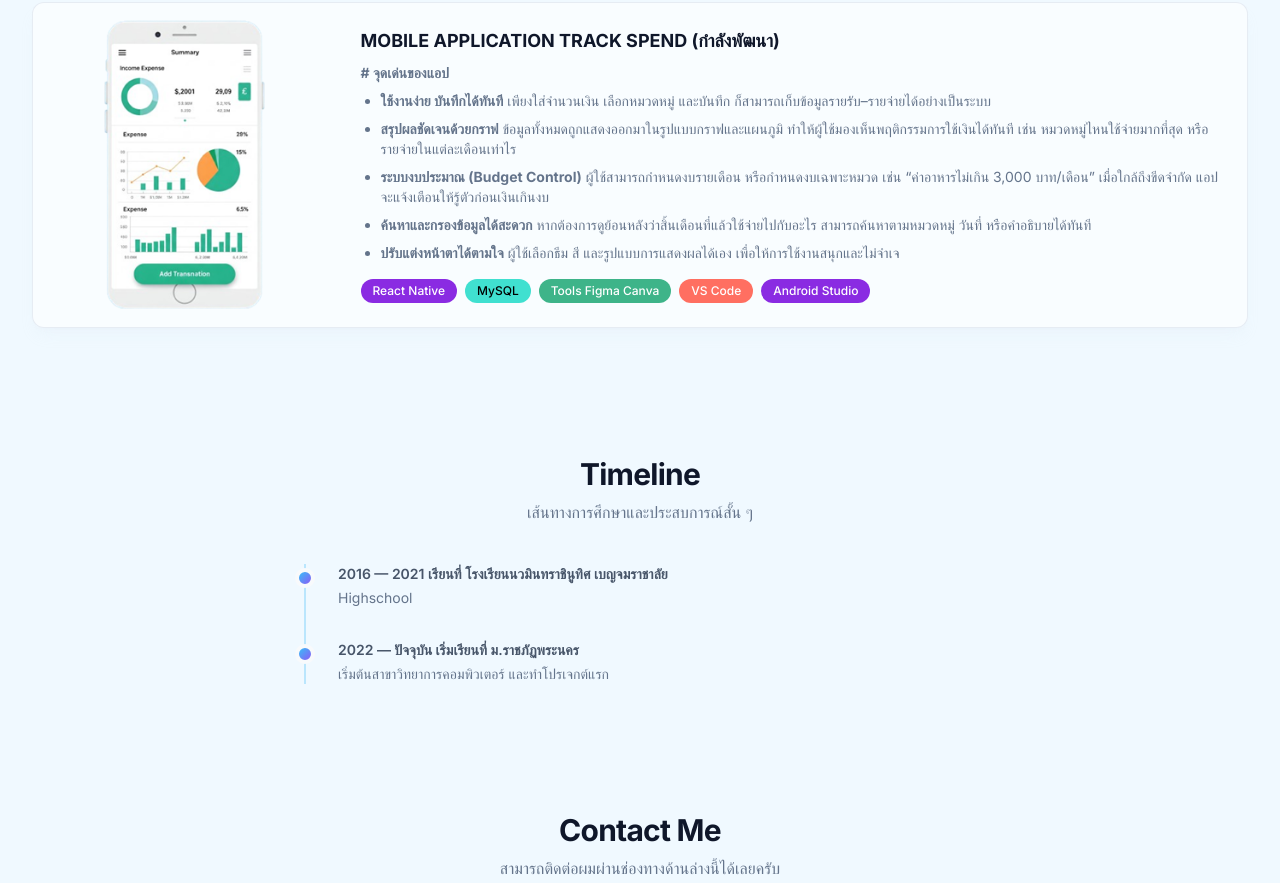
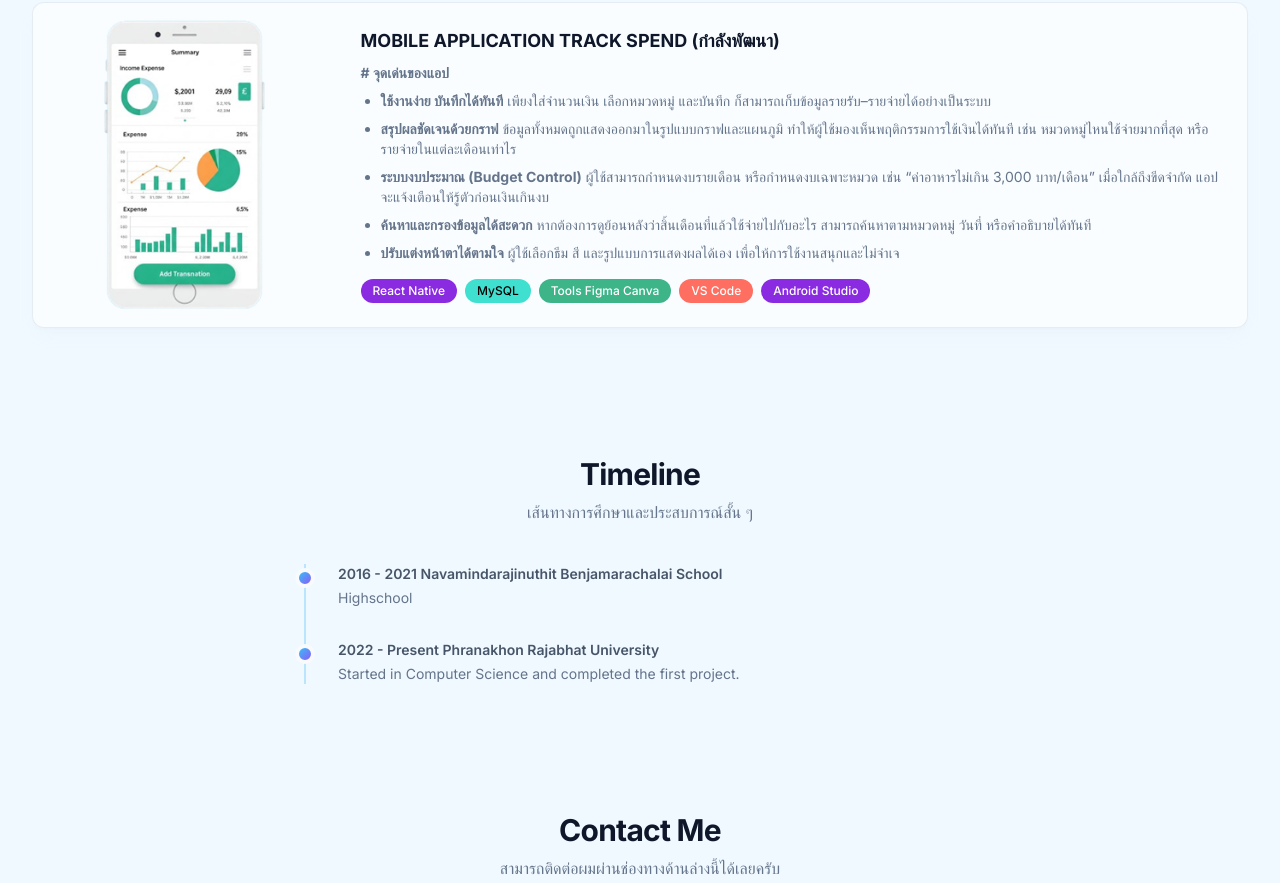
Before and after one commit to Wattana65101/portfolio, a plain HTML site: page index.html in a window 1280 px wide. Shown: the part 2570-3453 px from the top of the page. Drawn offline with nearby package versions, Linux system fonts and the light colour scheme.

Commit message:
index.html

```diff
--- a/index.html
+++ b/index.html
@@ -201,7 +201,7 @@
     <div class="reveal grid grid-cols-1 md:grid-cols-2 gap-2 items-center">
 
         <div class="w-64 h-64 lg:w-80 lg:h-80 mx-auto">
-            <img src="IMG_2634.jpg" alt="Wattana Manangam Profile Picture" class="rounded-full w-full h-full object-cover shadow-lg border-4 border-slate-200 dark:border-slate-700 transform hover:scale-105 transition-transform duration-300">
+            <img src="รูปหล่อ.jpg" alt="Wattana Manangam Profile Picture" class="rounded-full w-full h-full object-cover shadow-lg border-4 border-slate-200 dark:border-slate-700 transform hover:scale-105 transition-transform duration-300">
         </div>
         <div class="text-center md:text-left">
             <h2 class="text-slate-500 dark:text-slate-400 text-lg font-medium tracking-wider">ABOUT ME</h2>
@@ -337,13 +337,13 @@
             <ol class="mt-10 border-l-2 border-sky-200 dark:border-sky-500/30 ml-4 space-y-8">
                 <li class="reveal pl-8 relative">
                     <span class="absolute -left-[11px] top-1 w-5 h-5 rounded-full bg-gradient-to-br from-sky-400 to-violet-500 border-4 border-slate-50 dark:border-gray-900"></span>
-                    <div class="text-sm text-slate-600 dark:text-slate-300 font-semibold">2016 — 2021 เรียนที่ โรงเรียนนวมินทราชินูทิศ เบญจมราชาลัย</div>
+                    <div class="text-sm text-slate-600 dark:text-slate-300 font-semibold">2016 - 2021 Navamindarajinuthit Benjamarachalai School</div>
                     <div class="text-slate-500 dark:text-slate-400 text-sm mt-1">Highschool</div>
                 </li>
                 <li class="reveal pl-8 relative">
                     <span class="absolute -left-[11px] top-1 w-5 h-5 rounded-full bg-gradient-to-br from-sky-400 to-violet-500 border-4 border-slate-50 dark:border-gray-900"></span>
-                    <div class="text-sm text-slate-600 dark:text-slate-300 font-semibold">2022 — ปัจจุบัน เริ่มเรียนที่ ม.ราชภัฏพระนคร</div>
-                    <div class="text-slate-500 dark:text-slate-400 text-sm mt-1">เริ่มต้นสาขาวิทยาการคอมพิวเตอร์ และทำโปรเจกต์แรก</div>
+                    <div class="text-sm text-slate-600 dark:text-slate-300 font-semibold">2022 - Present Phranakhon Rajabhat University</div>
+                    <div class="text-slate-500 dark:text-slate-400 text-sm mt-1">Started in Computer Science and completed the first project.</div>
 
                 </li>
             </ol>
```
